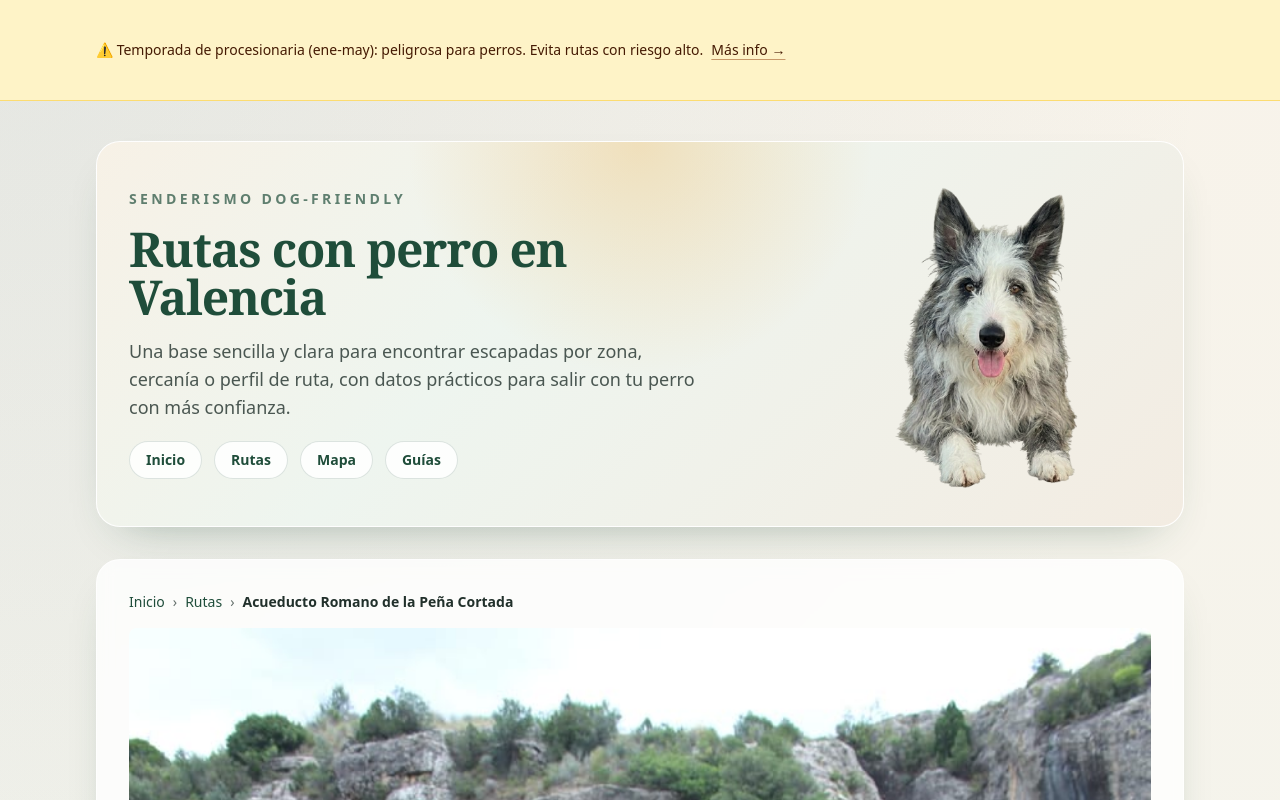
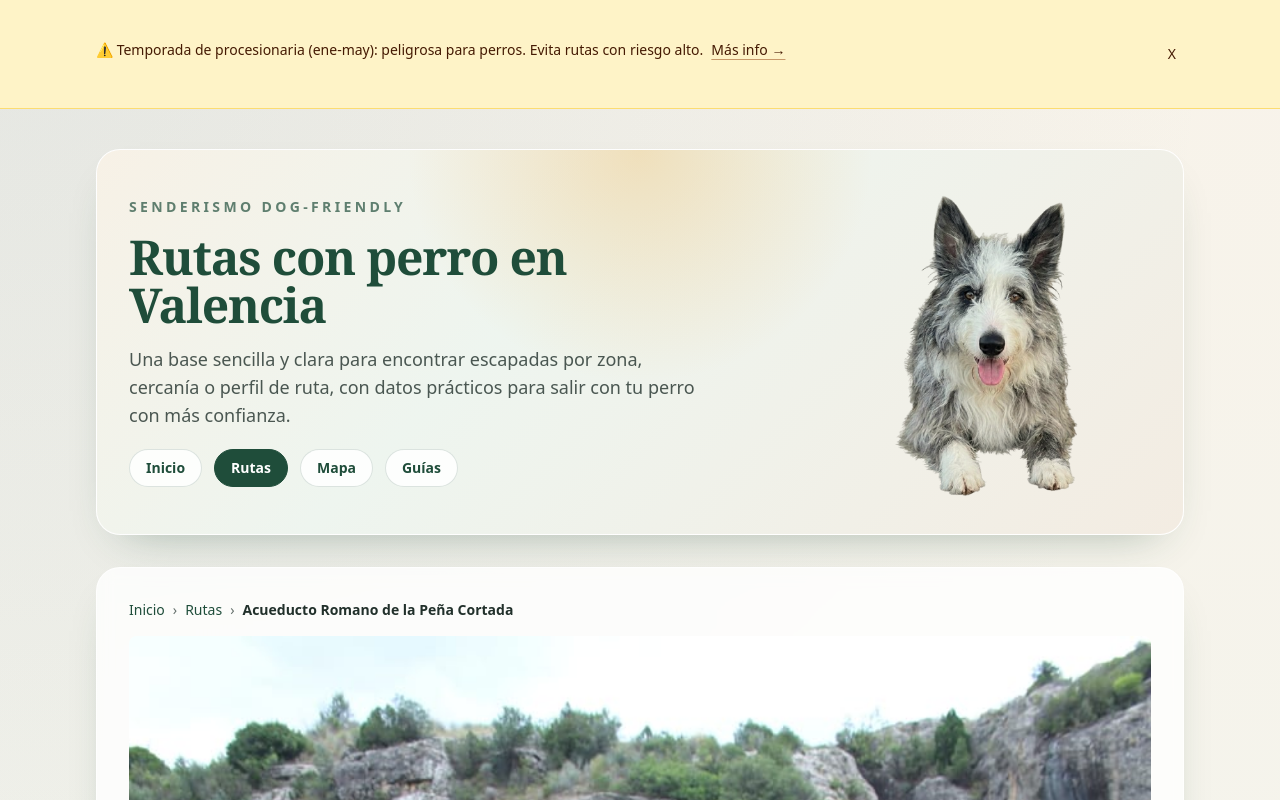
Before and after one commit to eloylt13/rutas-perro-valencia, a Next.js app: page /rutas/acueducto-romano-pena-cortada in a window 1280 px wide. Shown: the top 800 px of the page. Built offline with nearby package versions, Linux system fonts and the light colour scheme.

Commit message:
feat: banner cerrable, menú activo, fitBounds y acordeón

```diff
--- a/app/layout.tsx
+++ b/app/layout.tsx
@@ -4,6 +4,7 @@ import Image from "next/image";
 import Link from "next/link";
 import { Analytics } from "@vercel/analytics/next";
 import Footer from "@/components/Footer";
+import NavMenu from "@/components/NavMenu";
 import SeasonalAlertBanner from "@/components/SeasonalAlertBanner";
 import "leaflet/dist/leaflet.css";
 import "./globals.css";
@@ -12,7 +13,7 @@ export const metadata: Metadata = {
   title: "Rutas con perro en Valencia",
   description:
     "Colección de rutas verificadas para disfrutar con perro cerca de Valencia, organizadas por zona, tipo y ficha detallada.",
-  metadataBase: new URL('https://rutasperrovalencia.es'),
+  metadataBase: new URL("https://rutasperrovalencia.es"),
   openGraph: {
     title: "Rutas con perro en Valencia",
     description:
@@ -31,13 +32,6 @@ export const metadata: Metadata = {
     google: "TgjWuJcE63weWJL-9P9WqaKz0ZA7TZstiDb0KN9tybI"
   }
 };
-
-const navigation = [
-  { href: "/", label: "Inicio" },
-  { href: "/rutas", label: "Rutas" },
-  { href: "/mapa", label: "Mapa" },
-  { href: "/guias", label: "Guías" }
-];
 
 export default function RootLayout({
   children
@@ -65,17 +59,7 @@ export default function RootLayout({
                     Una base sencilla y clara para encontrar escapadas por zona, cercanía o perfil de ruta,
                     con datos prácticos para salir con tu perro con más confianza.
                   </p>
-                  <nav className="flex flex-wrap gap-3 pt-1">
-                    {navigation.map((item) => (
-                      <Link
-                        key={item.href}
-                        href={item.href}
-                        className="rounded-full border border-bosque/15 bg-white/85 px-4 py-2 text-sm font-semibold text-bosque hover:border-bosque/40 hover:text-grafito"
-                      >
-                        {item.label}
-                      </Link>
-                    ))}
-                  </nav>
+                  <NavMenu />
                 </div>
                 <div className="hidden items-center justify-center md:flex md:justify-end">
                   <Image
--- a/app/rutas/[slug]/page.tsx
+++ b/app/rutas/[slug]/page.tsx
@@ -286,9 +286,9 @@ export default function RutaDetailPage({ params }: RutaPageProps) {
                   {latitude}, {longitude}
                 </dd>
                 <AcordeonComoLlegar
-                  latitude={latitude}
-                  longitude={longitude}
-                  comoLlegar={comoLlegar}
+                  texto={comoLlegar ?? ""}
+                  lat={latitude}
+                  lng={longitude}
                 />
               </div>
             </dl>
--- a/components/AcordeonComoLlegar.tsx
+++ b/components/AcordeonComoLlegar.tsx
@@ -3,20 +3,18 @@
 import { useState } from "react";
 
 type AcordeonComoLlegarProps = {
-  latitude: number;
-  longitude: number;
-  comoLlegar?: string;
+  texto: string;
+  lat: number;
+  lng: number;
 };
 
 export default function AcordeonComoLlegar({
-  latitude,
-  longitude,
-  comoLlegar
+  texto,
+  lat,
+  lng
 }: AcordeonComoLlegarProps) {
   const [abierto, setAbierto] = useState(false);
-  const showComoLlegarWarning = comoLlegar
-    ?.toLowerCase()
-    .includes("pendiente de verificación");
+  const showComoLlegarWarning = texto.toLowerCase().includes("pendiente de verificación");
 
   return (
     <div className="mt-3">
@@ -31,10 +29,10 @@ export default function AcordeonComoLlegar({
 
       {abierto ? (
         <div className="mt-3 space-y-3">
-          {comoLlegar ? (
+          {texto ? (
             <p className="text-sm leading-6 text-grafito/70">
               {showComoLlegarWarning ? "⚠️ " : null}
-              {comoLlegar}
+              {texto}
             </p>
           ) : (
             <p className="text-sm leading-6 text-grafito/70">
@@ -43,7 +41,7 @@ export default function AcordeonComoLlegar({
           )}
 
           <a
-            href={`https://maps.google.com/?q=${latitude},${longitude}`}
+            href={`https://maps.google.com/?q=${lat},${lng}`}
             target="_blank"
             rel="noreferrer"
             className="inline-flex text-sm font-semibold text-bosque hover:text-grafito"
--- a/components/MapaRutas.tsx
+++ b/components/MapaRutas.tsx
@@ -29,6 +29,7 @@ const defaultZoom = 9;
 const userLocationZoom = 11;
 const defaultFilter = "todas";
 const riesgosProcesionaria: RiesgoProcesionaria[] = ["bajo", "medio", "alto"];
+const allRouteCoordinates = rutas.map((ruta) => ruta.coordenadas_inicio);
 
 const zonas = [...new Set(rutas.map((ruta) => ruta.zona))].sort((a, b) =>
   a.localeCompare(b, "es")
@@ -78,17 +79,28 @@ function haversineDistance(from: [number, number], to: [number, number]) {
 }
 
 function MapViewController({
+  bounds,
   center,
-  zoom
+  zoom,
+  isUserLocationActive
 }: {
+  bounds: [number, number][];
   center: [number, number];
   zoom: number;
+  isUserLocationActive: boolean;
 }) {
   const map = useMap();
 
   useEffect(() => {
-    map.setView(center, zoom);
-  }, [center, map, zoom]);
+    if (isUserLocationActive) {
+      map.setView(center, zoom);
+      return;
+    }
+
+    if (bounds.length > 0) {
+      map.fitBounds(bounds, { padding: [40, 40] });
+    }
+  }, [bounds, center, isUserLocationActive, map, zoom]);
 
   return null;
 }
@@ -151,6 +163,7 @@ export default function MapaRutas() {
   const [userLocation, setUserLocation] = useState<[number, number] | null>(null);
   const [currentCenter, setCurrentCenter] = useState(mapCenter);
   const [currentZoom, setCurrentZoom] = useState(defaultZoom);
+  const [isUserLocationActive, setIsUserLocationActive] = useState(false);
   const [locationError, setLocationError] = useState("");
 
   useEffect(() => {
@@ -162,12 +175,17 @@ export default function MapaRutas() {
     zona,
     procesionaria,
     soloConAgua,
-      userLocation
+    userLocation
   });
+  const visibleRouteCoordinates =
+    rutasFiltradas.length > 0
+      ? rutasFiltradas.map((ruta) => ruta.coordenadas_inicio)
+      : allRouteCoordinates;
 
   function resetToDefaultMap(message: string) {
     setLocationError(message);
     setUserLocation(null);
+    setIsUserLocationActive(false);
     setCurrentCenter(mapCenter);
     setCurrentZoom(defaultZoom);
   }
@@ -184,6 +202,7 @@ export default function MapaRutas() {
 
         setUserLocation(nextLocation);
         setLocationError("");
+        setIsUserLocationActive(true);
         setCurrentCenter(nextLocation);
         setCurrentZoom(userLocationZoom);
       },
@@ -272,7 +291,6 @@ export default function MapaRutas() {
             />
             <span>Solo rutas con agua</span>
           </label>
-
         </div>
       </div>
 
@@ -294,13 +312,18 @@ export default function MapaRutas() {
       <div className="panel overflow-hidden">
         {isReady ? (
           <MapContainer
-            center={currentCenter}
-            zoom={currentZoom}
+            center={visibleRouteCoordinates[0] ?? currentCenter}
+            zoom={defaultZoom}
             scrollWheelZoom
             style={{ height: "600px", width: "100%" }}
             className="h-[420px] w-full sm:h-[560px]"
           >
-            <MapViewController center={currentCenter} zoom={currentZoom} />
+            <MapViewController
+              bounds={visibleRouteCoordinates}
+              center={currentCenter}
+              zoom={currentZoom}
+              isUserLocationActive={isUserLocationActive}
+            />
             <TileLayer
               attribution='&copy; <a href="https://www.openstreetmap.org/copyright">OpenStreetMap</a> contributors'
               url="https://{s}.tile.openstreetmap.org/{z}/{x}/{y}.png"
--- /dev/null
+++ b/components/NavMenu.tsx
@@ -0,0 +1,45 @@
+"use client";
+
+import Link from "next/link";
+import { usePathname } from "next/navigation";
+
+const navigation = [
+  { href: "/", label: "Inicio" },
+  { href: "/rutas", label: "Rutas" },
+  { href: "/mapa", label: "Mapa" },
+  { href: "/guias", label: "Guías" }
+];
+
+function isActivePath(pathname: string, href: string) {
+  if (href === "/") {
+    return pathname === href;
+  }
+
+  return pathname === href || pathname.startsWith(`${href}/`);
+}
+
+export default function NavMenu() {
+  const pathname = usePathname();
+
+  return (
+    <nav className="flex flex-wrap gap-3 pt-1">
+      {navigation.map((item) => {
+        const isActive = isActivePath(pathname, item.href);
+
+        return (
+          <Link
+            key={item.href}
+            href={item.href}
+            className={
+              isActive
+                ? "rounded-full border border-bosque bg-bosque px-4 py-2 text-sm font-semibold text-white"
+                : "rounded-full border border-bosque/15 bg-white/85 px-4 py-2 text-sm font-semibold text-bosque hover:border-bosque/40 hover:text-grafito"
+            }
+          >
+            {item.label}
+          </Link>
+        );
+      })}
+    </nav>
+  );
+}
--- a/components/SeasonalAlertBanner.tsx
+++ b/components/SeasonalAlertBanner.tsx
@@ -1,17 +1,19 @@
 "use client";
 
+import { useState } from "react";
 import Link from "next/link";
 
 export default function SeasonalAlertBanner() {
   const month = new Date().getMonth() + 1;
+  const [isVisible, setIsVisible] = useState(true);
 
-  if (month < 1 || month > 5) {
+  if (month < 1 || month > 5 || !isVisible) {
     return null;
   }
 
   return (
     <div className="border-b border-amber-300/70 bg-amber-100 text-amber-950">
-      <div className="page-shell py-3 text-sm font-medium">
+      <div className="page-shell flex items-start justify-between gap-3 py-3 text-sm font-medium">
         <p className="flex flex-wrap items-center gap-x-2 gap-y-1">
           <span>
             ⚠️ Temporada de procesionaria (ene-may): peligrosa para perros. Evita rutas con riesgo alto.
@@ -23,6 +25,14 @@ export default function SeasonalAlertBanner() {
             Más info →
           </Link>
         </p>
+        <button
+          type="button"
+          onClick={() => setIsVisible(false)}
+          aria-label="Cerrar aviso de procesionaria"
+          className="shrink-0 cursor-pointer bg-transparent px-2 py-1 text-amber-950 transition hover:text-grafito"
+        >
+          X
+        </button>
       </div>
     </div>
   );
```
